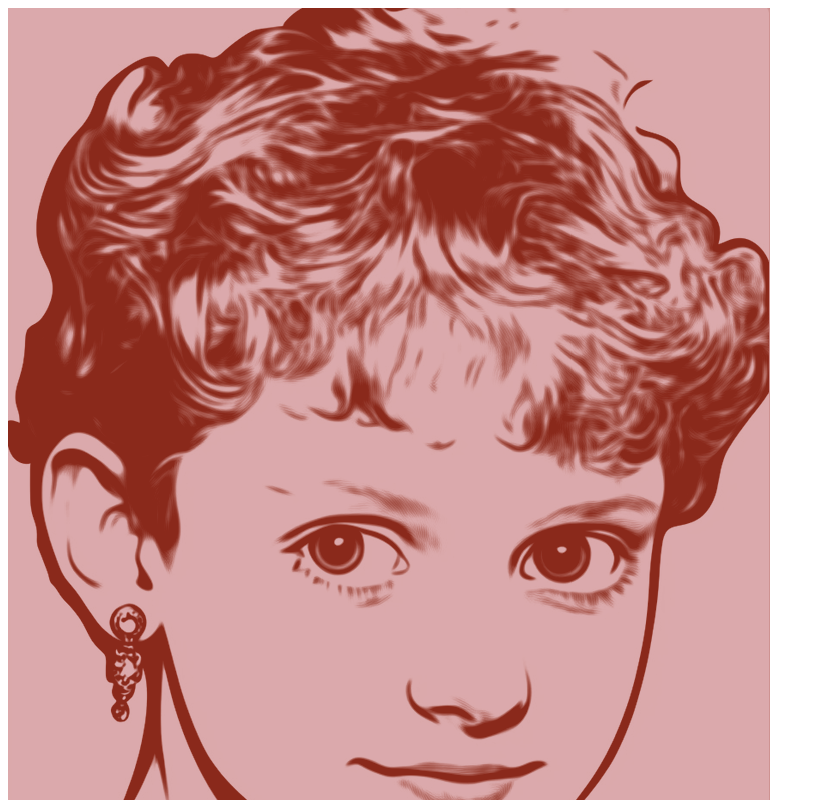
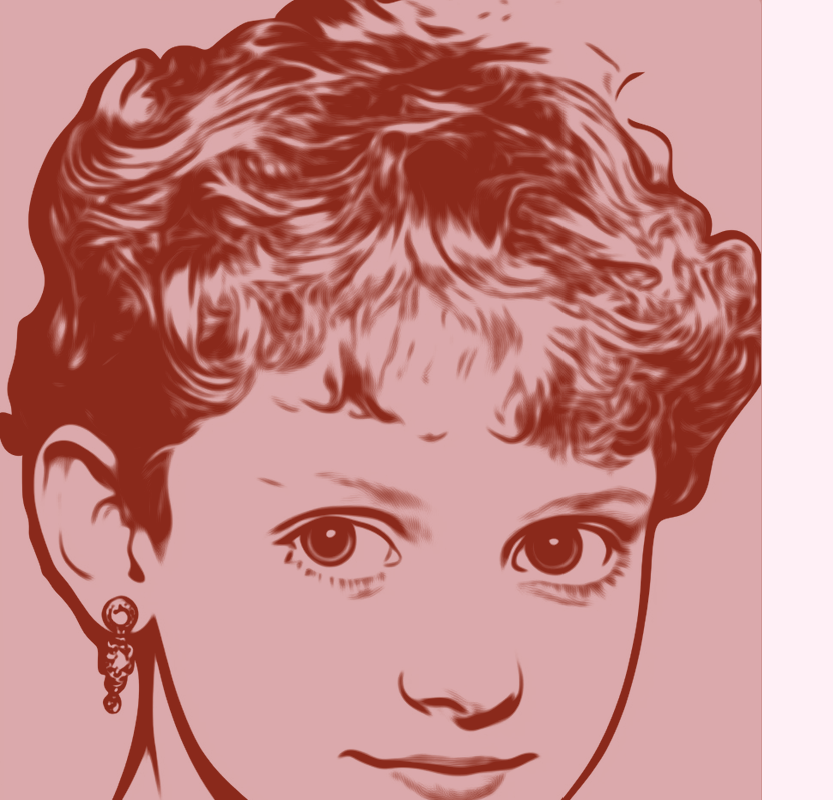
Before and after one commit to Benbid1973/Lyda_wheel, a React (Vite) app: page / in a window 1280 px wide. Shown: the top 800 px of the page, without its empty margins (0-833 px from the left). Built offline with nearby package versions, Linux system fonts and the light colour scheme.

Commit message:
Update index.css

```diff
--- a/src/index.css
+++ b/src/index.css
@@ -1,10 +1,5 @@
-import React from 'react'
-import ReactDOM from 'react-dom/client'
-import App from './App.jsx'
-import './index.css'
-
-ReactDOM.createRoot(document.getElementById('root')).render(
-  <React.StrictMode>
-    <App />
-  </React.StrictMode>
-)
+body {
+  font-family: system-ui, sans-serif;
+  margin: 0;
+  background-color: #fff0f6;
+}
```
